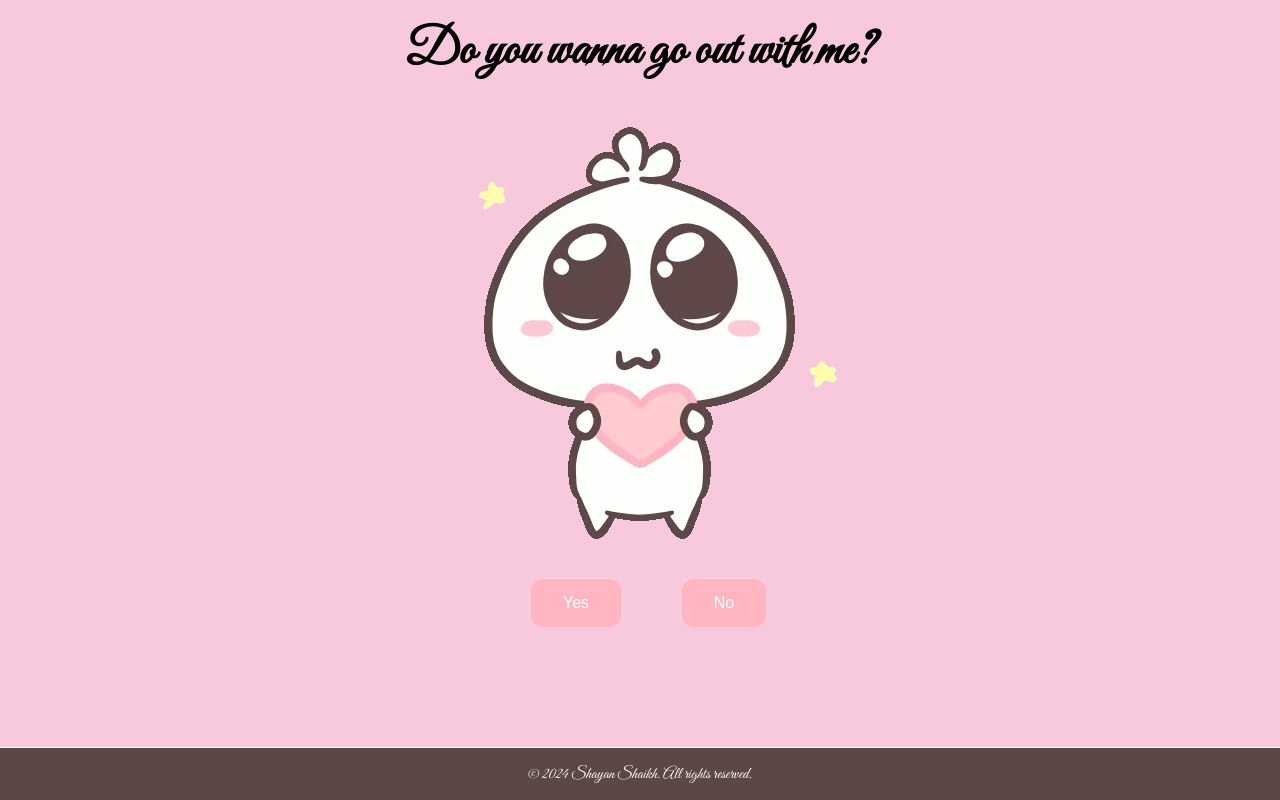
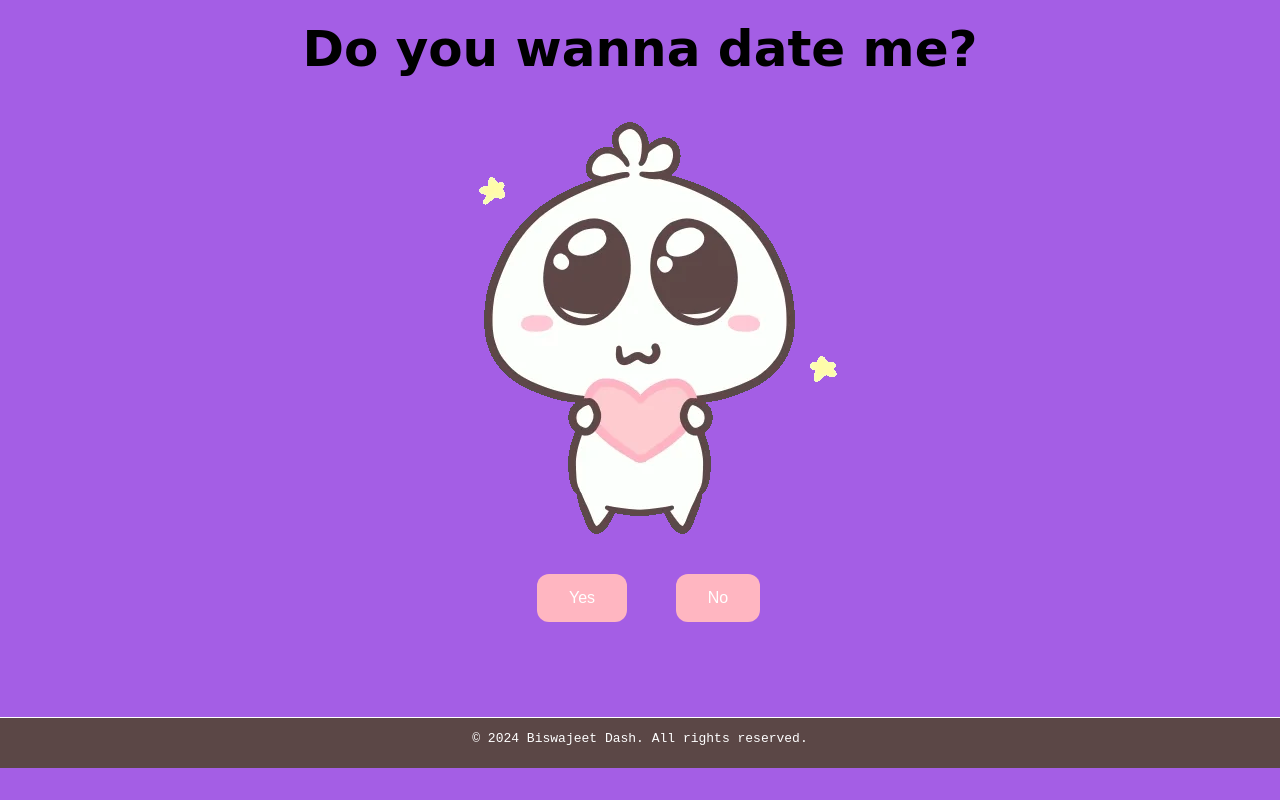
Before and after one commit to biswajeet0673/datesomeone, a plain HTML site: page index.html in a window 1280 px wide. Drawn offline with Linux system fonts and the light colour scheme.

Commit message:
Dating app

```diff
--- a/index.html
+++ b/index.html
@@ -1,12 +1,12 @@
 <!DOCTYPE html>
 <html lang="en-IN" dir="ltr">
   <head>
-    <title>Do you wanna go out with me?</title>
+    <title>Do you wanna date me?</title>
     <meta charset="utf-8">
     <meta name="author" content="SidPro"/>
     <meta name="viewport" content="width=device-width,initial-scale=1.0"/>
-    <meta name="description" content="Do you wanna go out with me? A website to invite your lover for a date by Shayan Shaikh."/>
-    <meta name="keywords" content="Do you wanna go out with me,A website to invite your lover for a date,shayan shaikh"/>
+    <meta name="description" content="Do you wanna date me? A website to invite your lover for a date by Biswajeet Dash."/>
+    <meta name="keywords" content="Do you wanna date me? A website to invite your lover for a date by Biswajeet Dash"/>
     <link rel="stylesheet" href="./style.css">
     <!-- icons -->
     <link rel="apple-touch-icon" sizes="57x57" href="image/icons/favicon-57x57.png">
@@ -34,7 +34,7 @@
   <body>
         <div id="ask" class="container">
             <div >
-                <h1 class = "header_text">Do you wanna go out with me?</h1>
+                <h1 class = "header_text">Do you wanna date me?</h1>
             </div>
             <div class="gif_container">
                 <img src="image/ask.gif" alt="Cute animated illustration">
@@ -56,7 +56,7 @@
                 <img src="image/ans.gif" alt="Cute animated illustration">
             </div>
             <div class="gif_container qrimage">
-                <img class="shayanInstaQa" src="image/shayanshaikh.png" onclick="window.open('https://www.instagram.com/_shayanshaikh/')" alt="Insta Profile QR code">
+                <img class="shayanInstaQa" src="image/shayanshaikh.png" onclick="window.open('https://www.instagram.com/biswajeet_/')" alt="Insta Profile QR code">
             </div>
             <video id="ansvideo" width="0" height="0" controls>
                 <source src="image/KidsCheering.mp4"
@@ -65,7 +65,7 @@
         </div>
     </body>
     <footer>
-        <p>&copy; 2024 Shayan Shaikh. All rights reserved.</p>
+        <p>&copy; 2024 Biswajeet Dash. All rights reserved.</p>
     </footer>
     <script src="script.js"></script>
 </html>
--- a/style.css
+++ b/style.css
@@ -1,12 +1,20 @@
 body {
-    font-family: 'Great Vibes', cursive; /* Applying Great Vibes font */
+    /* font-family: 'Great Vibes', cursive; Applying Great Vibes font */
+        font-family: "Pacifico", cursive;
+        font-weight: 400;
+        font-style: normal;
+
     margin: 0 auto;
-    height: 90vh;
-    background-color: #F8C8DC;
+    /* height: 100vh;
+    width: 100vw; */
+    background-color: #A45EE5;
 }
-
+.container{
+    margin-bottom: 80px;
+}
 #ans {
     display: none;
+    /* visibility: hidden; */
 }
 
 #ansvideo {
@@ -53,6 +61,7 @@ body {
     align-items: center;
     margin-top: 20px;
     margin-left: 20px;
+    margin-bottom: 20px;
 }
 
 .btn {
@@ -60,9 +69,9 @@ body {
     color: white;
     padding: 15px 32px;
     text-align: center;
-    display: inline-block;
+    display: flex;
     font-size: 16px;
-    margin: 4px 2px;
+    margin: 14px ;
     cursor: pointer;
     border: none;
     border-radius: 12px;
@@ -77,6 +86,7 @@ body {
     display: flex;
     justify-content: center;
     align-items: center;
+    max-height: 60%;
 }
 
 .qrimage {
@@ -95,19 +105,22 @@ img {
 }
 
 .shayanInstaQa {
-    max-width: 50%;
+    max-width: 30%;
 }
 
 
 footer {
-    position: absolute;
+    font-family: monospace;
+    /* position: fixed; */
+    /* bottom: 0; */
     background-color: #5b4746;
     color: #fff;
     padding: 0;
-    margin: 0rem;
-    border-top: 1px solid #fff; /* Thin border line */
+    /* margin-top: 100px; */
+    border-top: 1px solid #fff;
     width: 100%;
-    bottom: 0;
+    height: 50px;
+    /* bottom: 0; */
     text-align: center;
   }
 
@@ -131,4 +144,8 @@ footer {
         height: auto;
         width: auto;
     }
+    footer{
+        position: fixed;
+         bottom: 0;
+    }
 }
```
